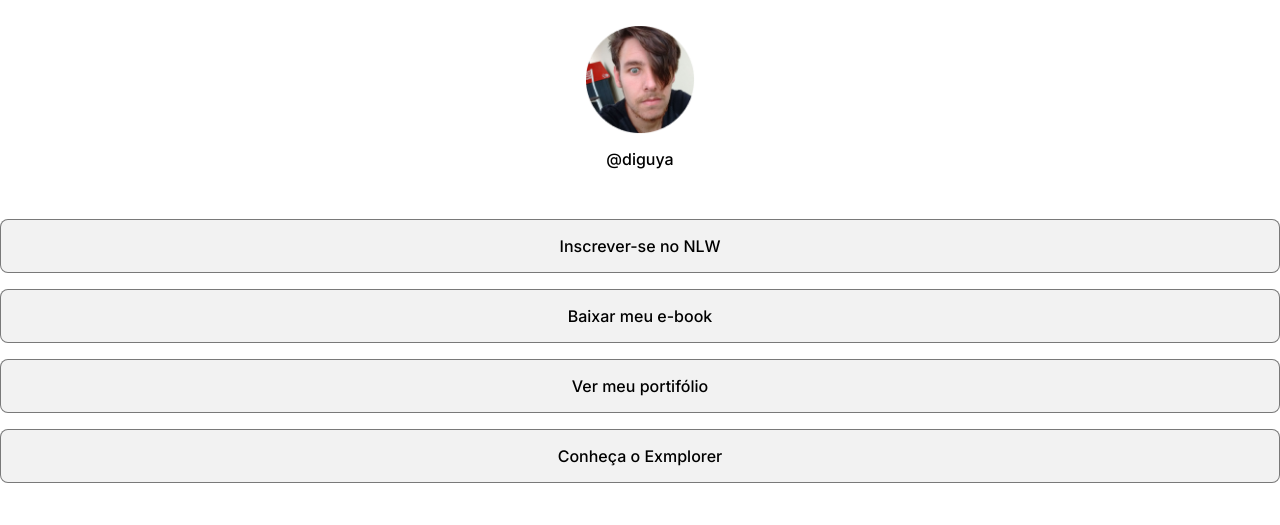
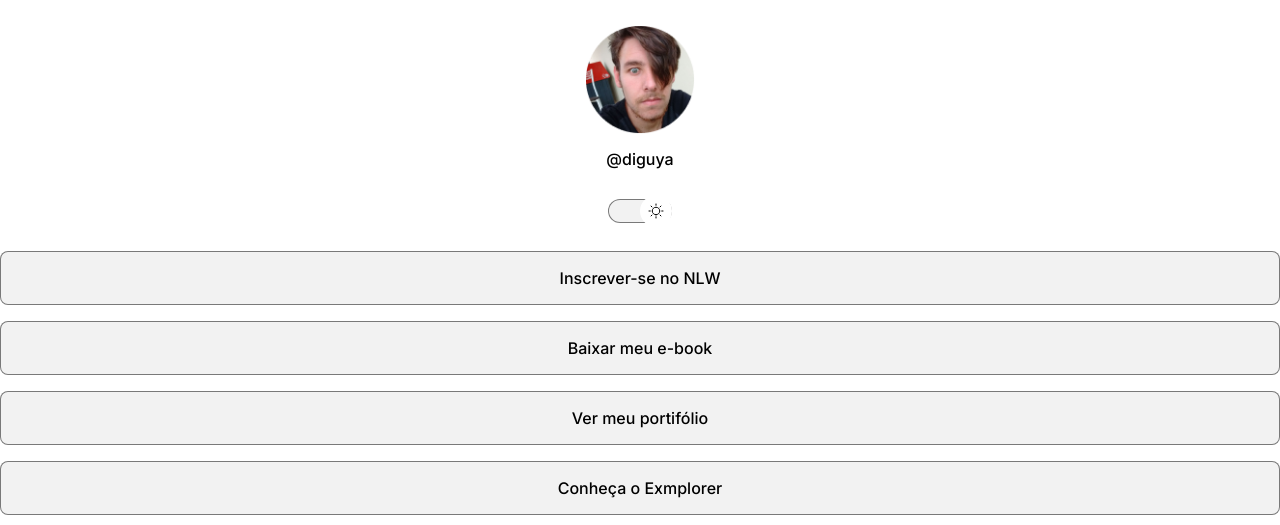
Before and after one commit to DiguyaDeveloper/rocketseat-devlinks-frontend, a website: page index.html in a window 1280 px wide. Shown: the top 525 px of the page. Drawn offline with nearby package versions, Linux system fonts and the light colour scheme.

Commit message:
feat: :sparkles: integration with toggle function

```diff
--- a/index.html
+++ b/index.html
@@ -24,6 +24,12 @@
         />
         <p>@diguya</p>
       </div>
+
+      <div id="switch" onclick="toggleMode()">
+        <button></button>
+        <span></span>
+      </div>
+
       <ul>
         <li><a href="#" target="_blank">Inscrever-se no NLW</a></li>
         <li><a href="#" target="_blank">Baixar meu e-book</a></li>
@@ -70,5 +76,6 @@
       nomodule
       src="https://unpkg.com/ionicons@5.5.2/dist/ionicons/ionicons.js"
     ></script>
+    <script src="./dist/script.js"></script>
   </body>
 </html>
```
